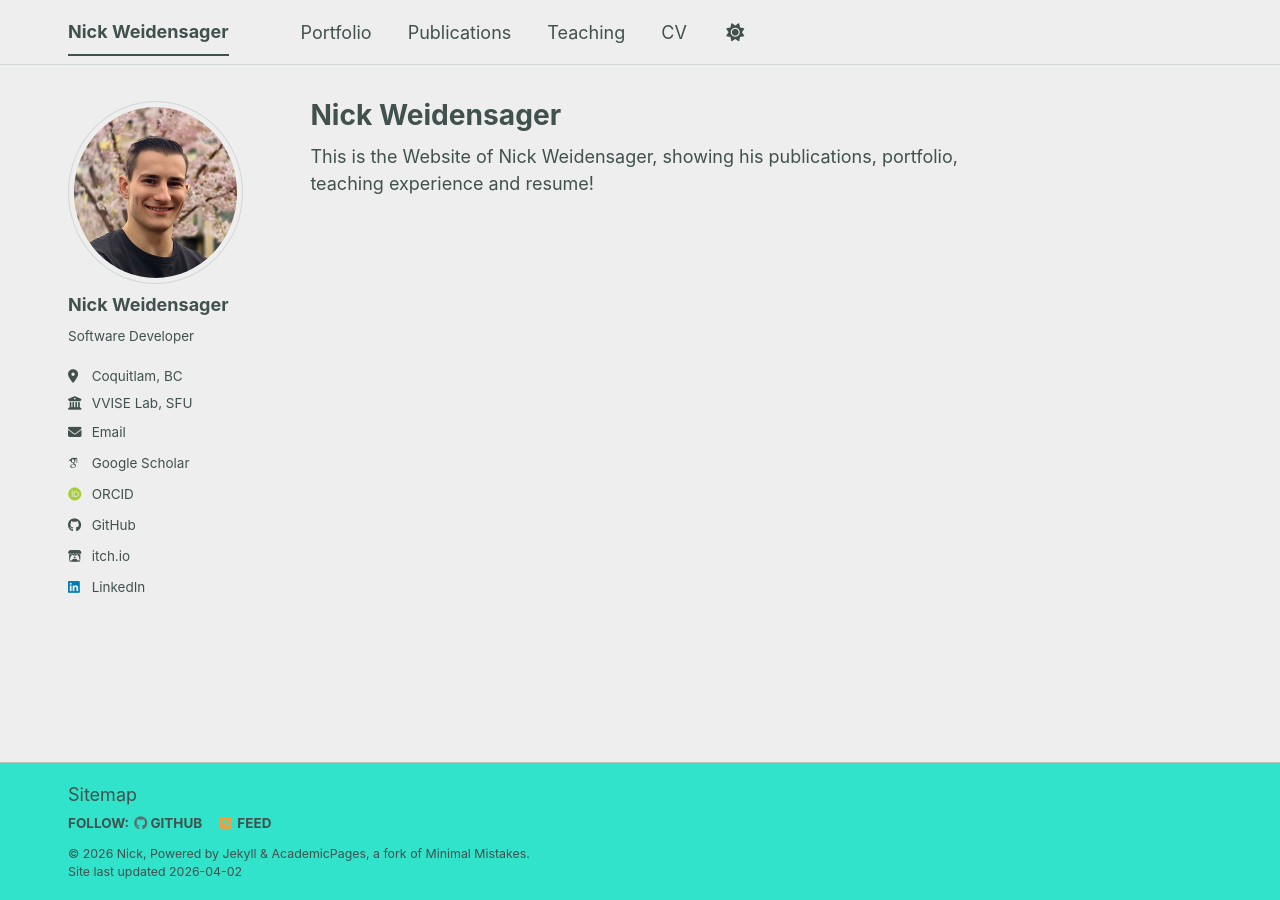
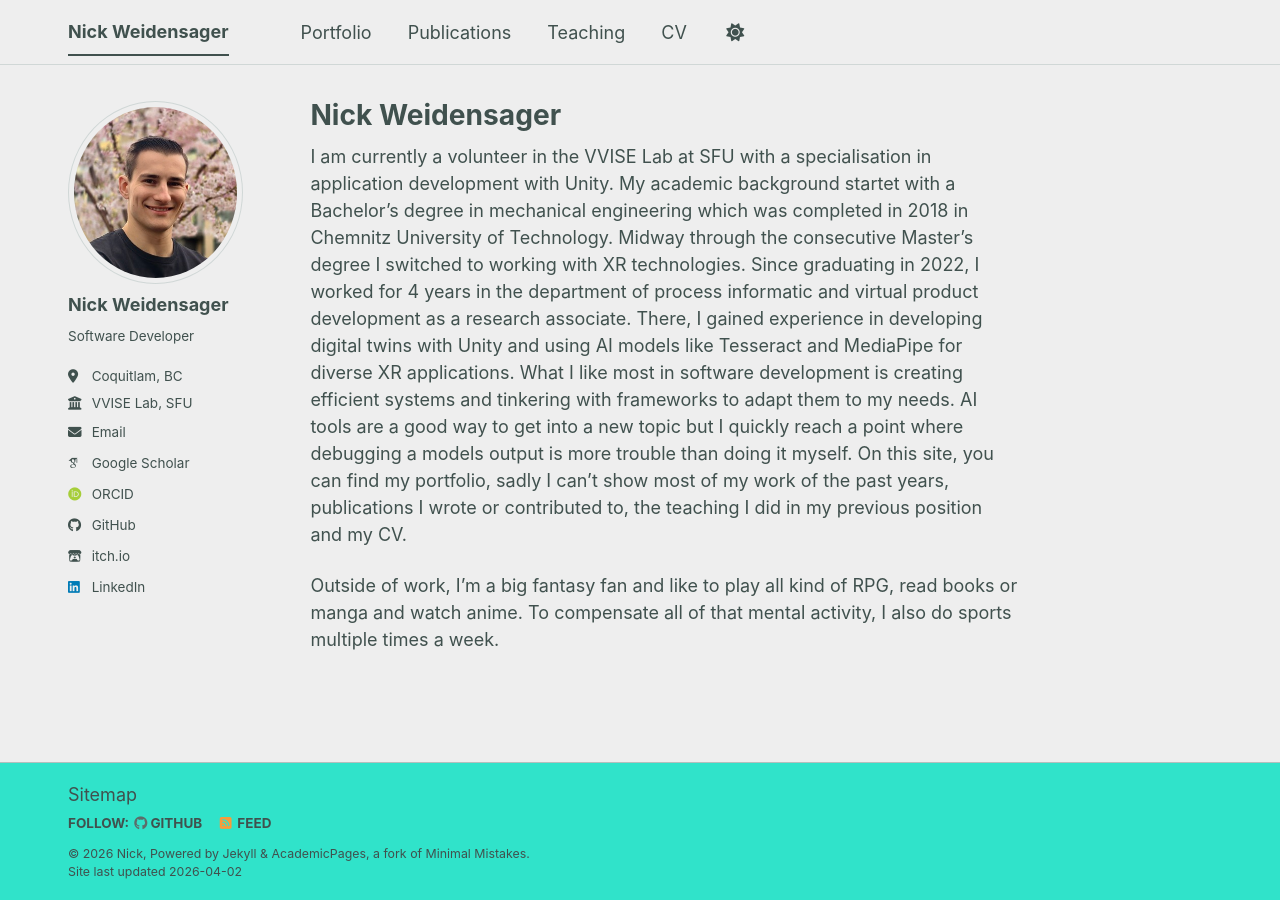
Before and after one commit to Teschnick/teschnick.github.io, a Jekyll site: the page built from _pages/about.md, in a window 1280 px wide. Built offline with Jekyll 4.4.1, drawn with Linux system fonts in a browser that asks for light colours; some web fonts are replaced; a script bundle is joined from its source files by our own code; library files that are not in the unit come from our copies.

Commit message:
Revise about page with personal and professional info
Updated personal information and background details.

```diff
--- a/_pages/about.md
+++ b/_pages/about.md
@@ -7,4 +7,11 @@ redirect_from:
   - /about.html
 ---
 
-This is the Website of Nick Weidensager, showing his publications, portfolio, teaching experience and resume!
+
+I am currently a volunteer in the VVISE Lab at SFU with a specialisation in application development with Unity.
+My academic background startet with a Bachelor's degree in mechanical engineering which was completed in 2018 in Chemnitz University of Technology. Midway through the consecutive Master's degree I switched to working with XR technologies.
+Since graduating in 2022, I worked for 4 years in the department of process informatic and virtual product development as a research associate. There, I gained experience in developing digital twins with Unity and using AI models like Tesseract and MediaPipe for diverse XR applications.
+What I like most in software development is creating efficient systems and tinkering with frameworks to adapt them to my needs. AI tools are a good way to get into a new topic but I quickly reach a point where debugging a models output is more trouble than doing it myself.
+On this site, you can find my portfolio, sadly I can’t show most of my work of the past years, publications I wrote or contributed to, the teaching I did in my previous position and my CV.
+
+Outside of work, I’m a big fantasy fan and like to play all kind of RPG, read books or manga and watch anime. To compensate all of that mental activity, I also do sports multiple times a week.
```
